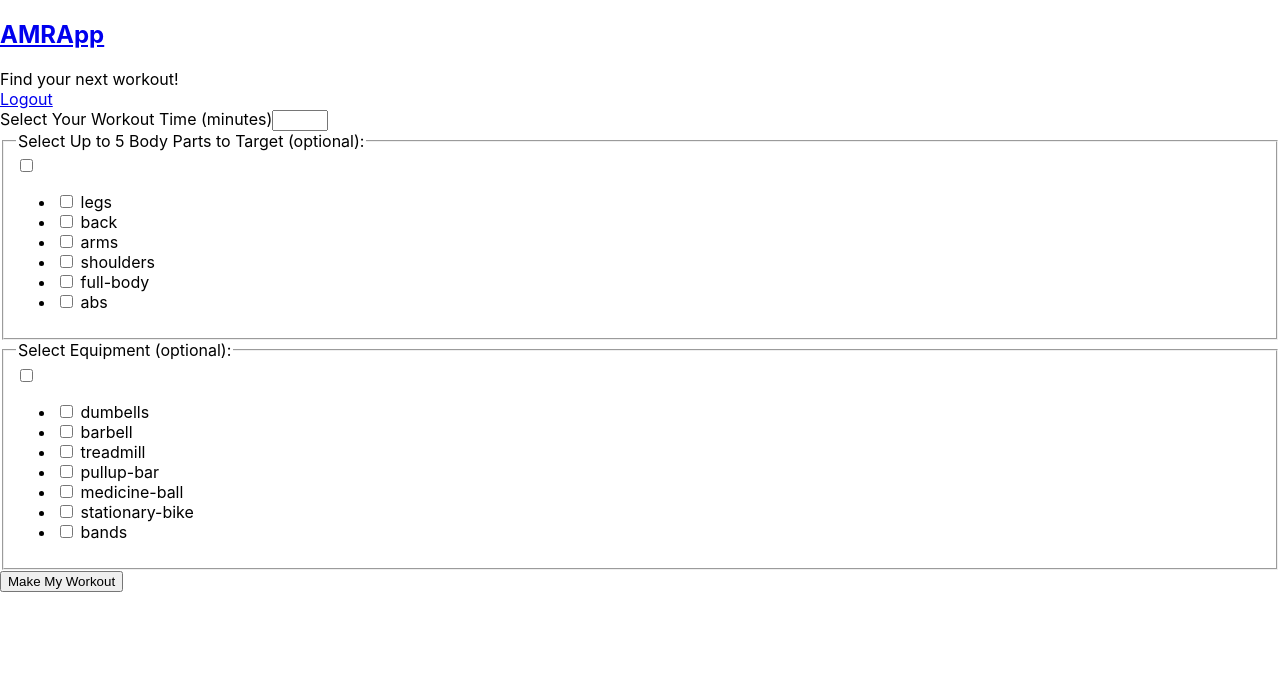
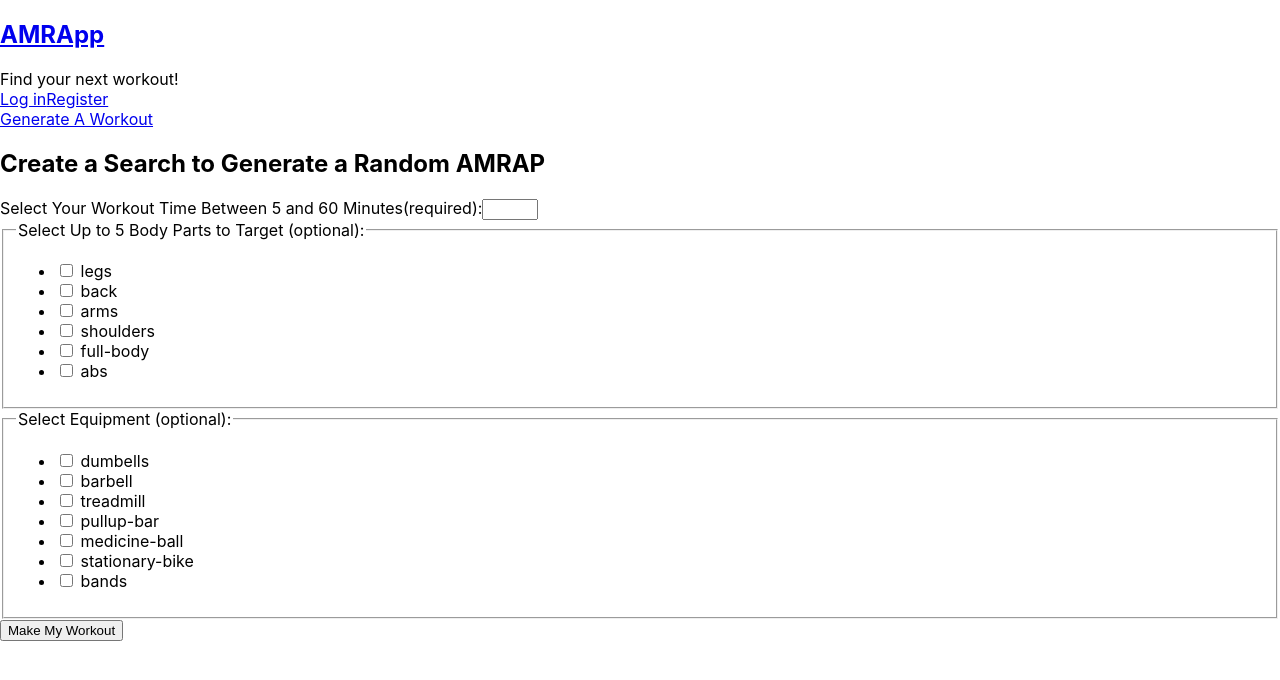
Before and after one commit to coggins87/colleen-capstone-client, a React (Create React App) app: page /search in a window 1280 px wide. Shown: the top 680 px of the page. Built offline with nearby package versions, Linux system fonts and the light colour scheme; no server answers.

Commit message:
user page sample content

```diff
--- a/src/components/App/App.js
+++ b/src/components/App/App.js
@@ -74,9 +74,10 @@ render(){
   <Route path='/search' component={ExerciseSearch}/>
   <PublicOnlyRoute path='/login' component={LoginPage} />
   <PublicOnlyRoute path='/register' component={RegisterPage} />
-  <PrivateRoute path='/user/:userId' component={UserMainPage} />
+  <Route path='/user/1' component={UserMainPage} />
   <Route component={NotFoundPage}/>
   </Switch>
+
   </main>
 </div>
   )
--- a/src/components/FormHelpers/CheckBoxBody.js
+++ b/src/components/FormHelpers/CheckBoxBody.js
@@ -3,7 +3,7 @@ import React from 'react'
 export const CheckBoxBody = props => {
     return (
       <li>
-       <input key={props.id} onClick={props.handleCheck} type="checkbox" checked={props.isChecked} value={props.value} /> {props.value}
+       <input key={props.id} onChange={props.handleCheck} type="checkbox" checked={props.isChecked} value={props.value} /> {props.value}
       </li>
     )
 }
--- a/src/components/FormHelpers/CheckBoxEquip.js
+++ b/src/components/FormHelpers/CheckBoxEquip.js
@@ -3,7 +3,7 @@ import React from 'react'
 export const CheckBoxEquip = props => {
     return (
       <li>
-       <input key={props.id} onClick={props.handleCheck} type="checkbox" checked={props.isChecked} value={props.value} /> {props.value}
+       <input key={props.id} onChange={props.handleCheck} type="checkbox" checked={props.isChecked} value={props.value} /> {props.value}
       </li>
     )
 }
--- a/src/components/Header/Header.js
+++ b/src/components/Header/Header.js
@@ -47,8 +47,9 @@ class Header extends React.Component {
     </Link>
     </h1>
     <span className='Header__tagline--wide'>Find your next workout!</span>
-    {TokenService.hasAuthToken() ? this.renderLoginLink() :
-    this.renderLogoutLink()}
+    {TokenService.hasAuthToken() ? this.renderLogoutLink() :
+    this.renderLoginLink()}
+    <Link to='/search'>Generate A Workout</Link>
   </nav>
   )
   }
--- a/src/components/SearchForm/SearchForm.js
+++ b/src/components/SearchForm/SearchForm.js
@@ -76,11 +76,10 @@ class SearchForm extends React.Component {
       <>
 
       <form onSubmit={this.handleSubmit}>
-        <label htmlFor="time">Select Your Workout Time (minutes)</label>
-        <input id="time" type='number' min='5' max='60' onChange={this.updateTime}></input>
+        <label htmlFor="time">Select Your Workout Time Between 5 and 60 Minutes(required):</label>
+        <input id="time" type='number' min='5' max='60' onChange={this.updateTime} required></input>
         <fieldset>
         <legend htmlFor="body_parts">Select Up to 5 Body Parts to Target (optional):</legend>
-        <input type="checkbox" />
         <ul>
         {
           this.state.body_parts.map((part) => {
@@ -92,7 +91,6 @@ class SearchForm extends React.Component {
       </fieldset>
       <fieldset>
         <legend>Select Equipment (optional):</legend>
-        <input type="checkbox" />
         <ul>
         {
           this.state.equipment.map((equipment) => {
--- /dev/null
+++ b/src/components/Workout/workout.js
@@ -0,0 +1,14 @@
+import React from 'react'
+
+export default class Workout extends React.Component{
+render(){
+  return (
+    <ul>
+      <h3>In {this.props.prop.time} minutes complete:</h3>
+      {this.props.prop.movements.map(movement=> {
+        return (<li>{movement.reps} {movement.name} </li>)
+      })}
+    </ul>
+
+  )}
+}
--- /dev/null
+++ b/src/components/WorkoutList/workout-list.js
@@ -0,0 +1,32 @@
+import React from 'react'
+import Workout from '../Workout/workout'
+
+class WorkoutList extends React.Component {
+  constructor(props){
+    super(props)
+    this.state = {
+      workouts: [
+        {id: 1,
+        time: 20,
+        movements:[{name:'burpees', reps:'10'},{name:'run', reps: '1 mile'}, {name:'overhead squats', reps: '15'}]
+        },
+      ]
+    }
+  }
+
+  componentDidMount(){
+    console.log('get workouts')
+
+  }
+
+render(){
+  return (
+    this.state.workouts.map(workout => {
+      return (
+  <Workout prop={workout}/>)
+
+    }))
+}
+}
+
+export default WorkoutList
--- a/src/routes/ExerciseSearch/ExerciseSearch.js
+++ b/src/routes/ExerciseSearch/ExerciseSearch.js
@@ -5,6 +5,7 @@ class ExerciseSearch extends React.Component {
   render(){
     return (
     <>
+    <h2>Create a Search to Generate a Random AMRAP</h2>
     <SearchForm />
     </>
     )
--- a/src/routes/UserMainPage/UserMainPage.js
+++ b/src/routes/UserMainPage/UserMainPage.js
@@ -1,10 +1,16 @@
 import React from 'react'
+import WorkoutList from '../../components/WorkoutList/workout-list'
 
 class UserMainPage extends React.Component{
-
+  state = {
+    workouts: []
+  }
   render(){
     return(
       <>
+      <h2>My Saved Workouts</h2>
+      <p>Search for a workout, if you like what you find, save it here for later!</p>
+      <WorkoutList />
 
       </>
     )
```
